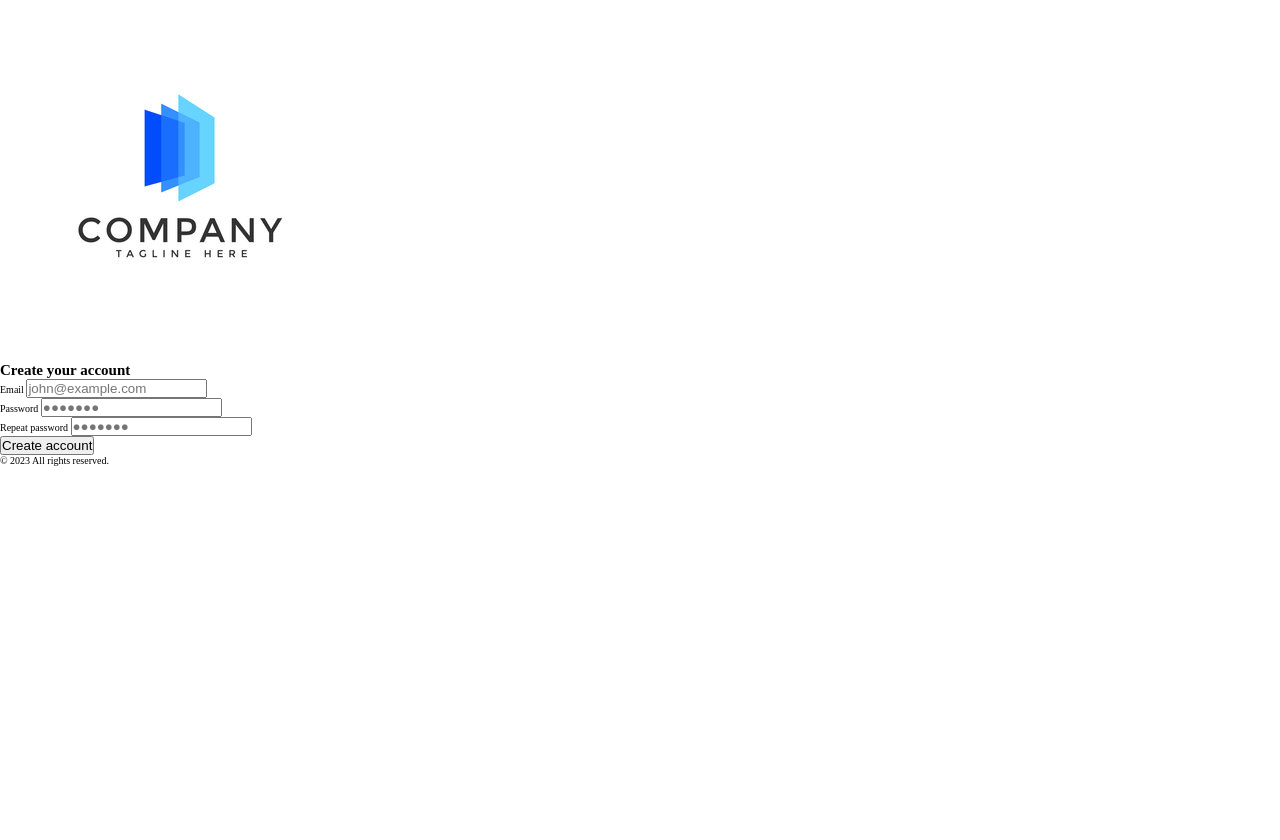
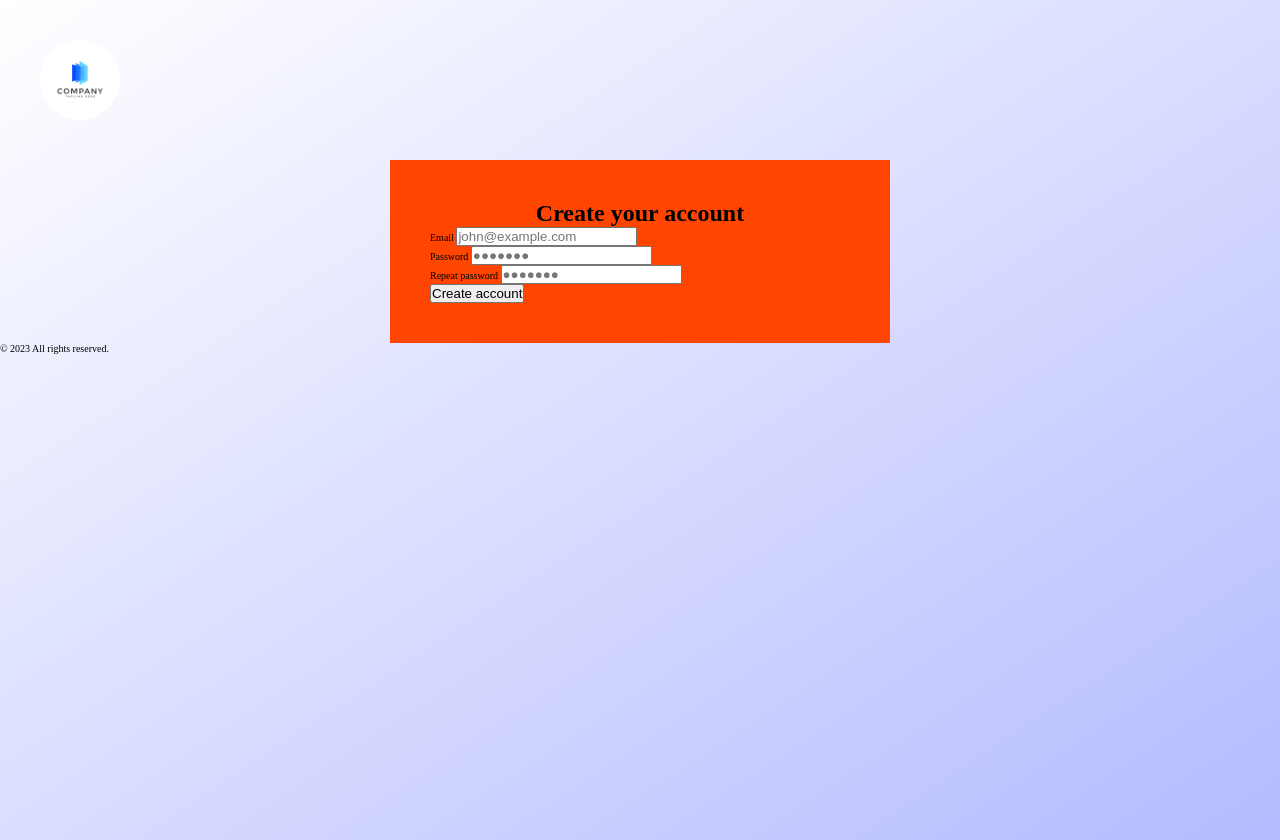
Before and after one commit to dichlorodiphen/dailyui, a website: page 001/index.html in a window 1280 px wide. Before the commit the page ends 800 px from the top, so only its background shows below. Drawn offline with nearby package versions, Linux system fonts and the light colour scheme; files that its build step writes are made by us from their sources.

Commit message:
001: Progress on styling of logo and form

```diff
--- a/001/index.html
+++ b/001/index.html
@@ -17,7 +17,7 @@
                 <div class="signup">
                     <!-- Form -->
                     <form class="form" action="#">
-                        <h2 class="heading-2">Create your account</h2>
+                        <h2 class="heading-2 form__heading">Create your account</h2>
 
                         <!-- Email -->
                         <div class="form__group">
--- a/001/sass/_base.scss
+++ b/001/sass/_base.scss
@@ -10,3 +10,8 @@ html {
     margin: 0;
     box-sizing: inherit;
 }
+
+body {
+    background-image: linear-gradient(to right bottom, $color-white, $color-primary-light);
+    height: 100vh;
+}
--- /dev/null
+++ b/001/sass/_layout.scss
@@ -0,0 +1,6 @@
+.content {
+    background-color: orangered;
+    width: 50rem;
+    margin: 0 auto;
+    padding: 4rem;
+}
--- /dev/null
+++ b/001/sass/_typography.scss
@@ -0,0 +1,4 @@
+
+
+.heading-2 {
+}
--- /dev/null
+++ b/001/sass/components/_form.scss
@@ -0,0 +1,6 @@
+.form {
+    &__heading {
+        text-align: center;
+        font-size: 2.4rem;
+    }
+}
--- /dev/null
+++ b/001/sass/components/_logo.scss
@@ -0,0 +1,7 @@
+.logo {
+    display: block;
+    height: 8rem;
+    width: 8rem;
+    border-radius: 50%;
+    margin: 4rem;
+}
--- a/001/sass/main.scss
+++ b/001/sass/main.scss
@@ -1,2 +1,9 @@
+@import "variables";
 @import "base";
-@import "variables";
+@import "layout";
+@import "typography";
+@import "utilities";
+
+// Components
+@import "components/form";
+@import "components/logo";
```
Also changed, not shown: 001/sass/_utilities.scss (added).
